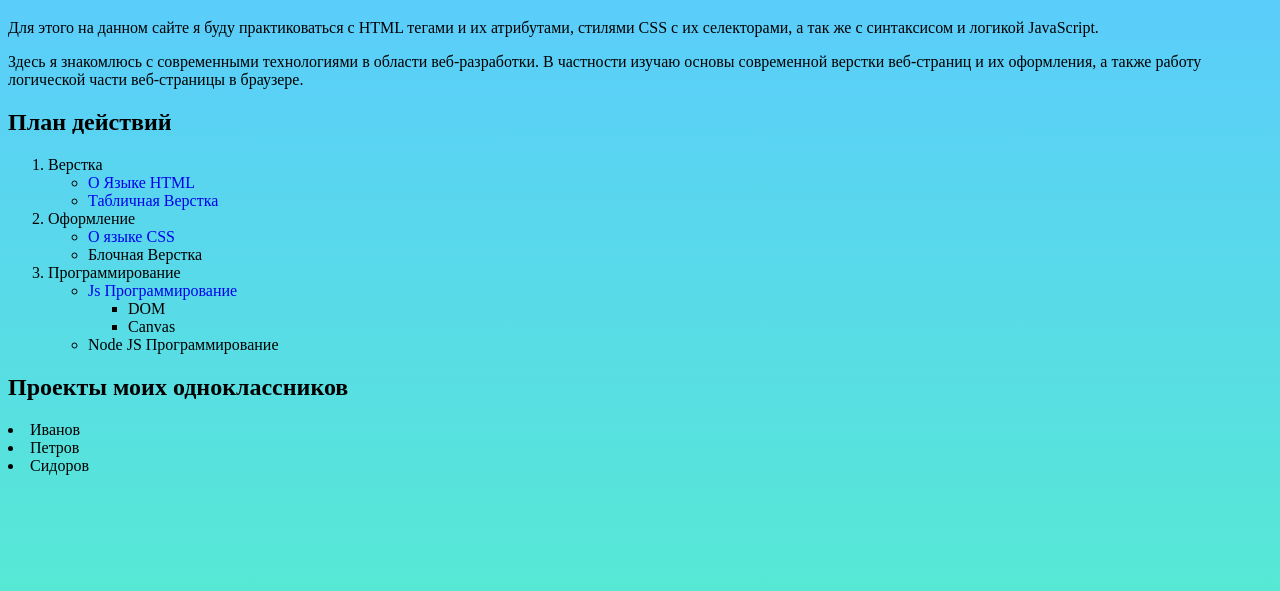
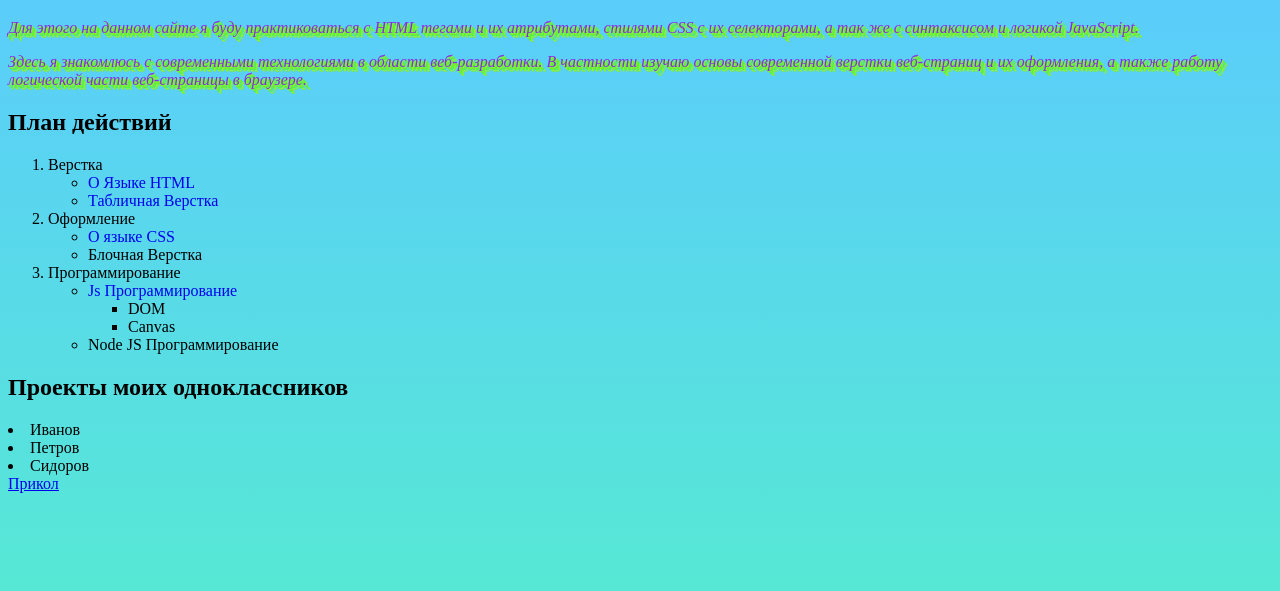
Before and after one commit to Delinser/delinser, a plain HTML site: page index.html in a window 1280 px wide. Shown: the part 61-652 px from the top of the page. Drawn offline with Linux system fonts and the light colour scheme.

Commit message:
Update index.html

```diff
--- a/index.html
+++ b/index.html
@@ -1,6 +1,7 @@
 <!DOCTYPE html>
 <html>
     <head>
+        <link rel="stylesheet" href="../style/style.css">
         <style>
             html {
                 background: linear-gradient(to top, #55EFCB 0%, #5BCAFF 100%);
@@ -98,6 +99,7 @@
         <li>
             Сидоров
         </li>
+        <a href="https://www.youtube.com/watch?v=dQw4w9WgXcQ" class="closing-button"><span>Прикол</span></a>
 
 
 
```
